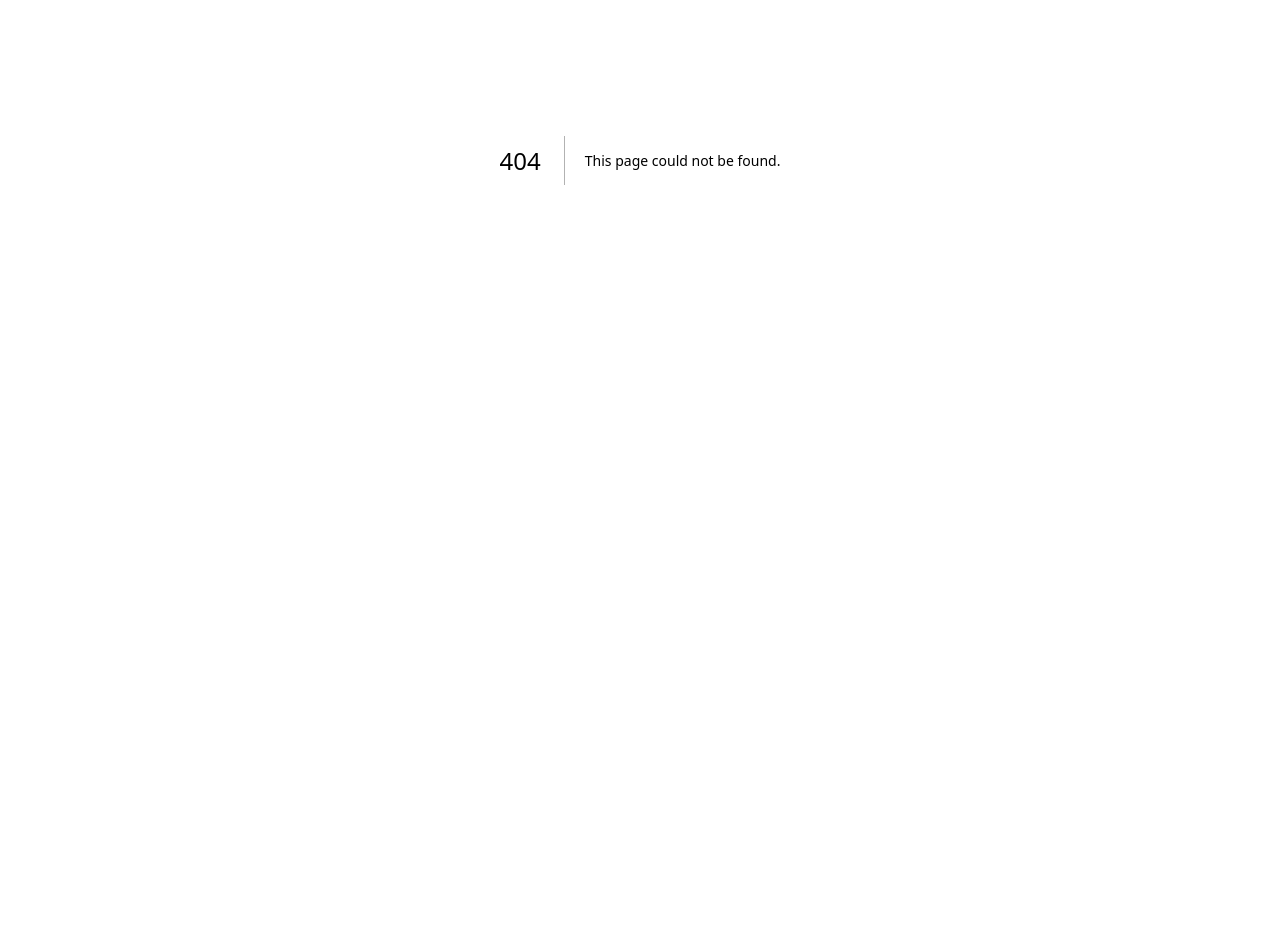
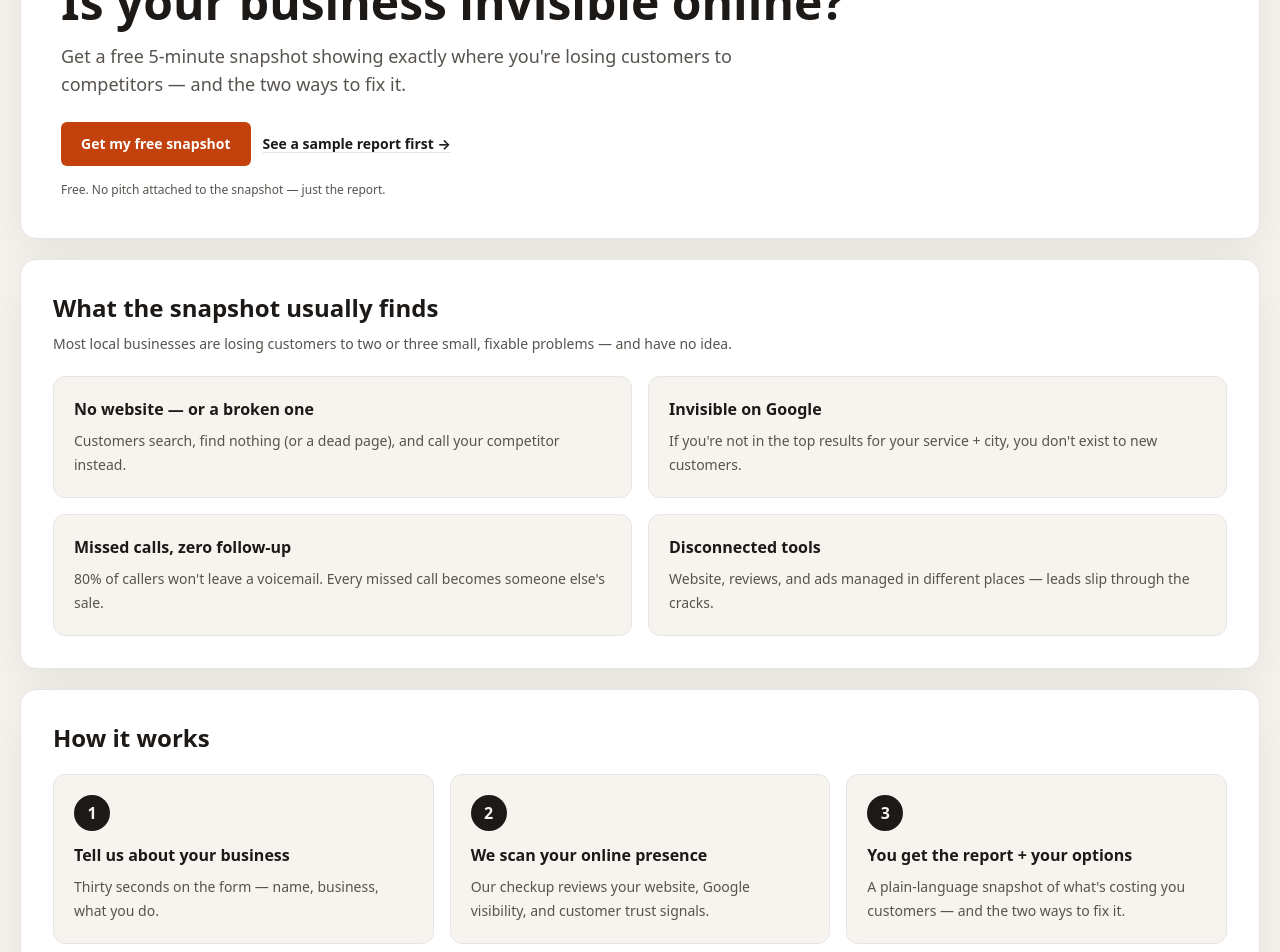
Before and after one commit to glassonglassharley/Business-Scope, a Next.js app: page /free-snapshot in a window 1280 px wide. Before the commit this address had no page. Shown: the part 240-1192 px from the top of the page. Before the commit the page ends 800 px from the top, so only its background shows below. Built offline with nearby package versions, Linux system fonts and the light colour scheme.

Commit message:
Add /free-snapshot funnel page (Thorost scan -> BuzzBull partner cycle)

```diff
--- /dev/null
+++ b/src/app/free-snapshot/page.jsx
@@ -0,0 +1,180 @@
+import Link from "next/link";
+import { SiteHeader } from "@/components/SiteHeader";
+import { BRAND, SITE_URL } from "@/lib/brand";
+
+export const metadata = {
+  title: "Free Online Presence Snapshot",
+  description: `Get a free 5-minute ${BRAND} snapshot showing exactly where your local business is losing customers online — and the two ways to fix it.`,
+  alternates: { canonical: `${SITE_URL}/free-snapshot` },
+  openGraph: {
+    title: `Free Online Presence Snapshot | ${BRAND}`,
+    description: `See where your business is invisible online, then pick your fix: a one-time cleanup or a full marketing system.`,
+    url: `${SITE_URL}/free-snapshot`
+  }
+};
+
+const FORM_URL = "https://link.buzzbullmarketing.com/widget/form/zWUZFkv23BLRmpXLGnFw?am_id=jonathan225";
+
+const FINDINGS = [
+  {
+    title: "No website — or a broken one",
+    body: "Customers search, find nothing (or a dead page), and call your competitor instead."
+  },
+  {
+    title: "Invisible on Google",
+    body: "If you're not in the top results for your service + city, you don't exist to new customers."
+  },
+  {
+    title: "Missed calls, zero follow-up",
+    body: "80% of callers won't leave a voicemail. Every missed call becomes someone else's sale."
+  },
+  {
+    title: "Disconnected tools",
+    body: "Website, reviews, and ads managed in different places — leads slip through the cracks."
+  }
+];
+
+const STEPS = [
+  {
+    n: "1",
+    title: "Tell us about your business",
+    body: "Thirty seconds on the form — name, business, what you do."
+  },
+  {
+    n: "2",
+    title: "We scan your online presence",
+    body: "Our checkup reviews your website, Google visibility, and customer trust signals."
+  },
+  {
+    n: "3",
+    title: "You get the report + your options",
+    body: "A plain-language snapshot of what's costing you customers — and the two ways to fix it."
+  }
+];
+
+const TIERS = [
+  { name: "Foundation", price: "$395/mo", desc: "Website + CRM + Google Business Profile + Local Service Ads" },
+  { name: "Pro", price: "$695/mo", desc: "Everything in Foundation + 24/7 AI phone assistant that answers, books, and follows up" },
+  { name: "Growth", price: "$1,495/mo", desc: "Everything in Pro + full local SEO domination" }
+];
+
+export default function FreeSnapshotPage() {
+  return (
+    <>
+      <SiteHeader />
+      <main className="min-h-screen bg-paper px-4 py-6 text-ink sm:px-5 sm:py-10">
+        <div className="mx-auto grid max-w-7xl gap-5">
+          <Link className="link text-sm font-bold" href="/">← Back to {BRAND}</Link>
+
+          {/* Hero */}
+          <section className="rounded-2xl border border-line bg-surface p-6 shadow-soft sm:p-10">
+            <p className="text-xs font-black uppercase tracking-widest text-slate-500">Free for local businesses</p>
+            <h1 className="mt-3 text-3xl font-black leading-tight sm:text-5xl">
+              Is your business invisible online?
+            </h1>
+            <p className="mt-4 max-w-2xl text-base leading-7 text-slate-700 sm:text-lg">
+              Get a free 5-minute snapshot showing exactly where you&apos;re losing
+              customers to competitors — and the two ways to fix it.
+            </p>
+            <div className="mt-6 flex flex-col gap-3 sm:flex-row">
+              <a className="primary-button" href={FORM_URL}>Get my free snapshot</a>
+              <Link className="link self-center text-sm font-bold" href="/sample-report">See a sample report first →</Link>
+            </div>
+            <p className="mt-4 text-xs text-slate-500">Free. No pitch attached to the snapshot — just the report.</p>
+          </section>
+
+          {/* What we find */}
+          <section className="rounded-2xl border border-line bg-surface p-6 shadow-soft sm:p-8">
+            <h2 className="text-xl font-black sm:text-2xl">What the snapshot usually finds</h2>
+            <p className="mt-2 text-sm leading-6 text-slate-700">
+              Most local businesses are losing customers to two or three small,
+              fixable problems — and have no idea.
+            </p>
+            <div className="mt-5 grid gap-4 sm:grid-cols-2">
+              {FINDINGS.map((f) => (
+                <div key={f.title} className="rounded-xl border border-line bg-paper p-5">
+                  <p className="font-black">{f.title}</p>
+                  <p className="mt-2 text-sm leading-6 text-slate-700">{f.body}</p>
+                </div>
+              ))}
+            </div>
+          </section>
+
+          {/* How it works */}
+          <section className="rounded-2xl border border-line bg-surface p-6 shadow-soft sm:p-8">
+            <h2 className="text-xl font-black sm:text-2xl">How it works</h2>
+            <div className="mt-5 grid gap-4 sm:grid-cols-3">
+              {STEPS.map((s) => (
+                <div key={s.n} className="rounded-xl border border-line bg-paper p-5">
+                  <p className="flex h-9 w-9 items-center justify-center rounded-full bg-ink font-black text-paper">{s.n}</p>
+                  <p className="mt-3 font-black">{s.title}</p>
+                  <p className="mt-2 text-sm leading-6 text-slate-700">{s.body}</p>
+                </div>
+              ))}
+            </div>
+          </section>
+
+          {/* Two ways to fix it */}
+          <section className="rounded-2xl border border-line bg-surface p-6 shadow-soft sm:p-8">
+            <h2 className="text-xl font-black sm:text-2xl">Two ways to fix it</h2>
+            <p className="mt-2 text-sm leading-6 text-slate-700">
+              Your snapshot shows the problems. How you fix them is up to you.
+            </p>
+            <div className="mt-5 grid gap-4 lg:grid-cols-2">
+              <div className="rounded-xl border border-line bg-paper p-6">
+                <p className="text-xs font-black uppercase tracking-widest text-slate-500">Option A</p>
+                <p className="mt-2 text-lg font-black">One-time cleanup by {BRAND}</p>
+                <p className="mt-2 text-sm leading-6 text-slate-700">
+                  We fix the issues in your report directly — website repair or
+                  rebuild, listings corrected, the fundamentals solid. One-time
+                  project; you own everything after.
+                </p>
+                <p className="mt-4 text-sm font-black">$497–$1,500 depending on scope</p>
+                <a className="primary-button mt-4" href={FORM_URL}>Scope my cleanup</a>
+              </div>
+              <div className="rounded-xl border-2 border-ink bg-paper p-6">
+                <p className="text-xs font-black uppercase tracking-widest text-slate-500">Option B — recommended partner</p>
+                <p className="mt-2 text-lg font-black">Full marketing system by BuzzBull</p>
+                <p className="mt-2 text-sm leading-6 text-slate-700">
+                  Our recommended fulfillment partner, BuzzBull Marketing Systems,
+                  handles the whole system: website, CRM, AI answering your calls
+                  24/7, and SEO — all working together. No contracts. 90-day
+                  money-back guarantee.
+                </p>
+                <ul className="mt-4 space-y-2">
+                  {TIERS.map((t) => (
+                    <li key={t.name} className="text-sm leading-6 text-slate-700">
+                      <span className="font-black text-ink">{t.name} — {t.price}:</span> {t.desc}
+                    </li>
+                  ))}
+                </ul>
+                <a className="primary-button mt-4" href={FORM_URL}>Get the full system</a>
+              </div>
+            </div>
+            <blockquote className="mt-6 rounded-xl bg-paper p-5 text-sm leading-6 text-slate-700">
+              “Two ways to fix this. I do one-time cleanups myself through {BRAND}.
+              And if you want the full system — website, CRM, AI answering your
+              calls, SEO — I partner with a company called BuzzBull Marketing
+              Systems that does exactly that.”
+              <footer className="mt-2 font-black text-ink">— Jonathan, {BRAND}</footer>
+            </blockquote>
+          </section>
+
+          {/* Final CTA */}
+          <section className="rounded-2xl bg-ink p-6 text-white shadow-soft sm:p-10 sm:text-center">
+            <h2 className="text-2xl font-black sm:text-3xl">Ready to be found?</h2>
+            <p className="mx-auto mt-3 max-w-xl text-sm leading-6 text-slate-300 sm:text-base">
+              Tell us about your business and we&apos;ll run your free snapshot.
+              Takes 30 seconds — the report is on us.
+            </p>
+            <a className="primary-button mt-6 sm:mx-auto" href={FORM_URL}>Get my free snapshot</a>
+          </section>
+
+          <p className="text-center text-xs text-slate-500">
+            Questions? <a className="link font-bold" href="mailto:jonathan@thorost.com">jonathan@thorost.com</a>
+          </p>
+        </div>
+      </main>
+    </>
+  );
+}
```
